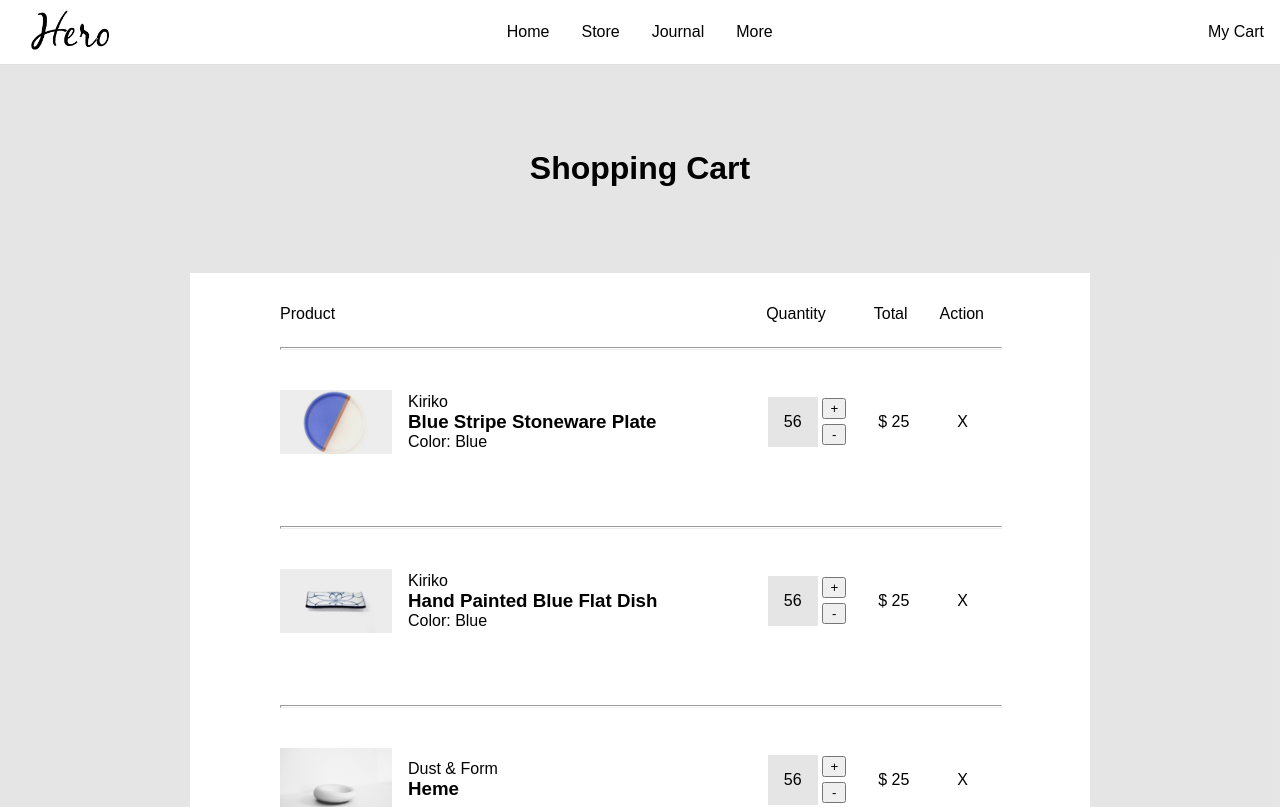
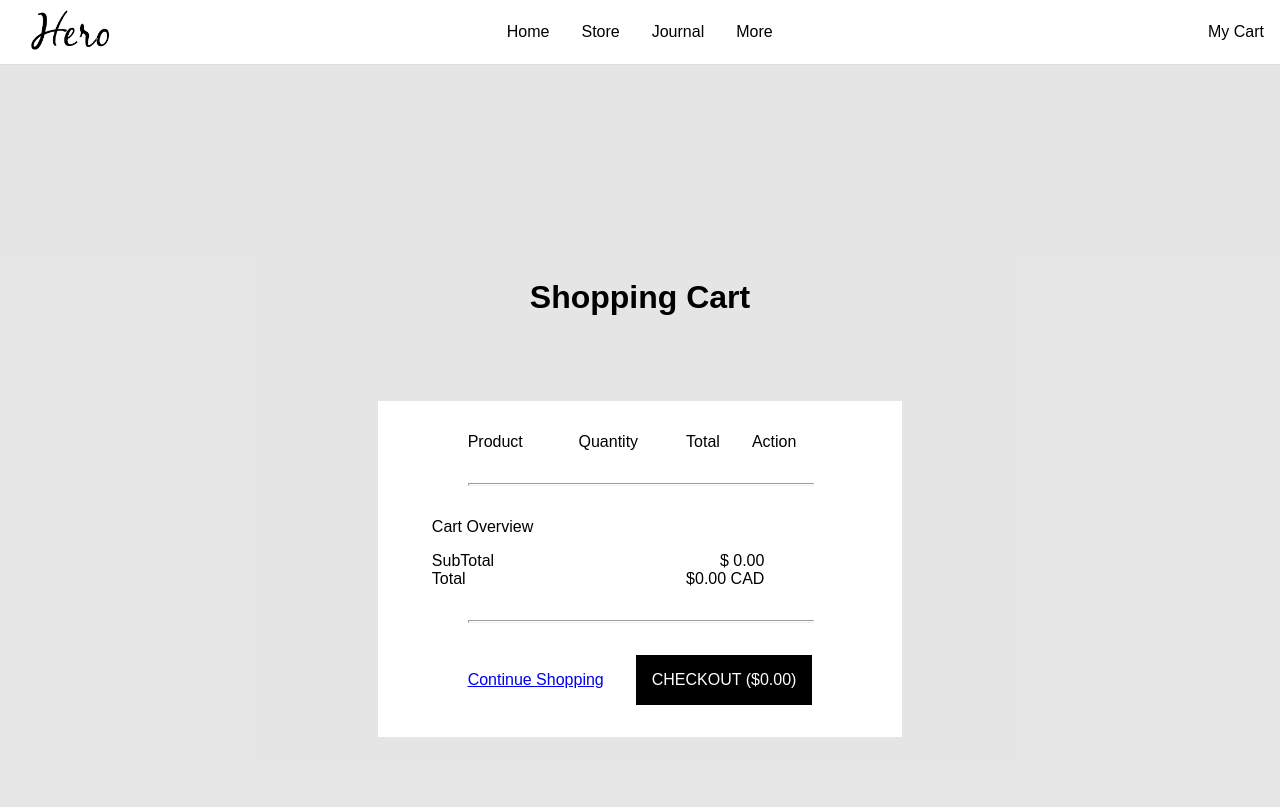
Before and after one commit to akshatsinghkaushik/bc-storefront, a React (Create React App) app: page /cart in a window 1280 px wide. Shown: the top 807 px of the page. Built offline with nearby package versions, Linux system fonts and the light colour scheme.

Commit message:
- Added add to cart functionality to product details page - Implemented cart functionality like add, edit and delete items and get total cost

```diff
--- a/src/App.js
+++ b/src/App.js
@@ -8,7 +8,7 @@
 
 const App = () => {
   const [products, setProducts] = useState([]);
-  const [productMap, setProductMap] = useState([]);
+  const [productMap, setProductMap] = useState(new Map());
   const [cartMap, setCartMap] = useState(new Map());
 
   //    Load products.json on first App render and store it in App level state varibale products
@@ -33,8 +33,31 @@
 
   const getCartItems = () => {};
 
+  const addItemToCart = (item, amount) => {
+    let map = cartMap;
+
+    if (cartMap.has(item.title)) {
+      const mapItem = cartMap.get(item.title);
+      map.set(item.title, {
+        ...item,
+        quantity: mapItem.quantity + amount,
+      });
+    } else {
+      map.set(item.title, {
+        ...item,
+        quantity: amount,
+      });
+    }
+
+    setCartMap(map);
+  };
+
   const getProduct = (id) => {
     return productMap.get(id);
+  };
+
+  const updateCartMap = (map) => {
+    setCartMap(map);
   };
 
   const containsColor = (text) => {
@@ -49,8 +72,10 @@
     ];
 
     for (let i in colors) {
-      if (text.includes(colors[i])) {
-        return colors[i];
+      if (text) {
+        if (text.includes(colors[i])) {
+          return colors[i];
+        }
       }
     }
 
@@ -66,7 +91,7 @@
                 Passing down the React Components for each Page using 'render' instead of 'component'
                 so that the app level state variables be passed down as a props
       */}
-      {/* Route for the Category page, in this case the Plates CAtegory page also acting as the home page (/) */}
+      {/* Route for the Category page, in this case the Plates Category page also acting as the home page (/) */}
       <Route
         exact
         path="/"
@@ -78,10 +103,10 @@
         render={(props) => (
           <Cart
             {...props}
-            cartMap={cartMap}
+            parentCartMap={cartMap}
             setCartMap={setCartMap}
-            products={products}
             containsColor={containsColor}
+            updateCartMap={updateCartMap}
           />
         )}
       />
@@ -95,6 +120,7 @@
             getProduct={getProduct}
             cartMap={cartMap}
             setCartMap={setCartMap}
+            addItemToCart={addItemToCart}
           />
         )}
       />
--- a/src/cart/Cart.css
+++ b/src/cart/Cart.css
@@ -1,4 +1,6 @@
 .Cart {
+  height: 100%;
+  min-height: 100vh;
   display: flex;
   justify-content: center;
   align-items: center;
@@ -163,6 +165,7 @@
 }
 
 .cart-footer-button {
+  margin-left: 2rem;
   background: none;
   background-color: black;
   color: white;
--- a/src/cart/Cart.js
+++ b/src/cart/Cart.js
@@ -1,8 +1,50 @@
-import React from 'react';
+import React, { useEffect, useState } from 'react';
 import { Link, Route } from 'react-router-dom';
 import './Cart.css';
 
-const Cart = ({ products, containsColor }) => {
+const Cart = ({ containsColor, updateCartMap, parentCartMap }) => {
+  const [cartMap, setCartMap] = useState(parentCartMap);
+  const [cartArr, setCartArr] = useState(Array.from(cartMap.values()));
+
+  const deleteCartItem = (item) => {
+    let map = cartMap;
+    map.delete(item.title);
+    setCartMap(map);
+    setCartArr(Array.from(map.values()));
+    updateCartMap(map);
+  };
+
+  const updateCartItemQuantity = (item, plusminus) => {
+    let map = cartMap;
+    const mapItem = cartMap.get(item.title);
+    if (mapItem) {
+      if (plusminus == '+') {
+        map.set(item.title, {
+          ...item,
+          quantity: mapItem.quantity + 1,
+        });
+      } else if (plusminus == '-') {
+        if (mapItem.quantity - 1 == 0) {
+          map.delete(item.title);
+        } else {
+          map.set(item.title, {
+            ...item,
+            quantity: mapItem.quantity - 1,
+          });
+        }
+      }
+    }
+    setCartMap(map);
+    setCartArr(Array.from(map.values()));
+    updateCartMap(map);
+  };
+
+  const getCartTotal = () => {
+    let total = 0.0;
+    cartArr.map((item) => (total += item.price * item.quantity));
+    return total;
+  };
+
   return (
     <div className="Cart">
       <header className="cart-title">
@@ -18,7 +60,8 @@
           </div>
         </div>
         <div className="cart-items-grid">
-          {products.map((item, index) => (
+          {cartArr &&
+            cartArr.map((item, index) => (
               <div key={`cart-item-${index}`}>
                 <hr style={{ height: '1px', width: '100%' }} />
                 <div className="cart-grid-item">
@@ -45,14 +88,30 @@
                   </div>
                   <div className="amount">
                     <div className="quantity">
-                    <div className="total-amount">56</div>
+                      <div className="total-amount">{item.quantity}</div>
                       <div className="incre-decre-buttons">
-                      <button className="incre-button">+</button>
-                      <button>-</button>
+                        <button
+                          className="incre-button"
+                          onClick={() => updateCartItemQuantity(item, '+')}
+                        >
+                          +
+                        </button>
+                        <button
+                          onClick={() => updateCartItemQuantity(item, '-')}
+                        >
+                          -
+                        </button>
                       </div>
                     </div>
-                  <div className="total">$ 25</div>
-                  <button className="action">X</button>
+                    <div className="total">
+                      $ {Number(item.quantity * item.price).toFixed(2)}
+                    </div>
+                    <button
+                      className="action"
+                      onClick={() => deleteCartItem(item)}
+                    >
+                      X
+                    </button>
                   </div>
                 </div>
               </div>
@@ -69,8 +128,8 @@
                 <div>Total</div>
               </div>
               <div className="prices">
-                <div>$ 78</div>
-                <div>CAD 78</div>
+                <div>$ {Number(getCartTotal()).toFixed(2)}</div>
+                <div>${Number(getCartTotal()).toFixed(2)} CAD</div>
               </div>
             </div>
           </div>
@@ -78,7 +137,9 @@
         <hr style={{ height: '1px', width: '100%', margin: '0' }} />
         <div className="cart-overview">
           <Link to={'/'}>Continue Shopping</Link>
-          <button className="cart-footer-button">CHECKOUT ({'$78.00'})</button>
+          <button className="cart-footer-button">
+            CHECKOUT (${Number(getCartTotal()).toFixed(2)})
+          </button>
         </div>
       </div>
     </div>
--- a/src/product/Product.js
+++ b/src/product/Product.js
@@ -1,9 +1,9 @@
-import React from 'react';
+import React, { useState } from 'react';
 import './Product.css';
 
-const Product = ({ match, getProduct }) => {
+const Product = ({ match, getProduct, addItemToCart }) => {
+  const [quantity, setQuantity] = useState(1);
   const product = getProduct(match.params.id);
-  console.log(product);
 
   return (
     <div className="Product">
@@ -26,12 +26,28 @@
             <div className="product-description">{product.description}</div>
             <hr style={{ height: '1px', width: '100%', margin: '0' }} />
             <div className="product-quantity">
-              <div className="total-amount">56</div>
+              <div className="total-amount">{quantity}</div>
               <div className="incre-decre-buttons">
-                <button className="incre-button">+</button>
-                <button>-</button>
+                <button
+                  className="incre-button"
+                  onClick={() => setQuantity(quantity + 1)}
+                >
+                  +
+                </button>
+                <button
+                  onClick={() => {
+                    if (quantity != 1) setQuantity(quantity - 1);
+                  }}
+                >
+                  -
+                </button>
               </div>
-              <button className="add-to-cart">ADD TO CART</button>
+              <button
+                className="add-to-cart"
+                onClick={() => addItemToCart(product, quantity)}
+              >
+                ADD TO CART
+              </button>
             </div>
           </div>
         </div>
```
Lines whose indentation alone changed are shown as unchanged.
